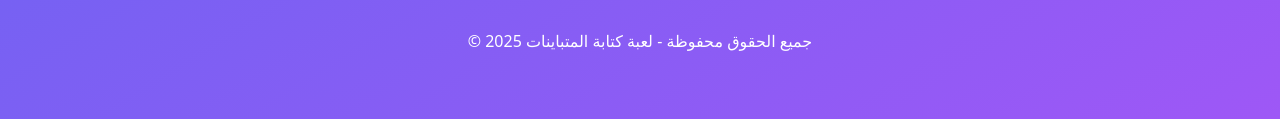
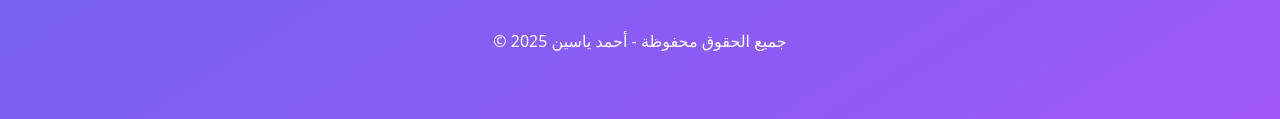
Before and after one commit to Yasino-89/game, a plain HTML site: page index.html in a window 1280 px wide. Shown: the part 453-572 px from the top of the page. Drawn offline with nearby package versions, Linux system fonts and the light colour scheme.

Commit message:
Updated game

```diff
--- a/index.html
+++ b/index.html
@@ -71,7 +71,7 @@
     </div>
 
     <footer class="mt-8">
-        <p>© 2025 جميع الحقوق محفوظة - لعبة كتابة المتباينات</p>
+        <p>© 2025 جميع الحقوق محفوظة - أحمد ياسين</p>
     </footer>
 
     <script src="script.js"></script>
```
